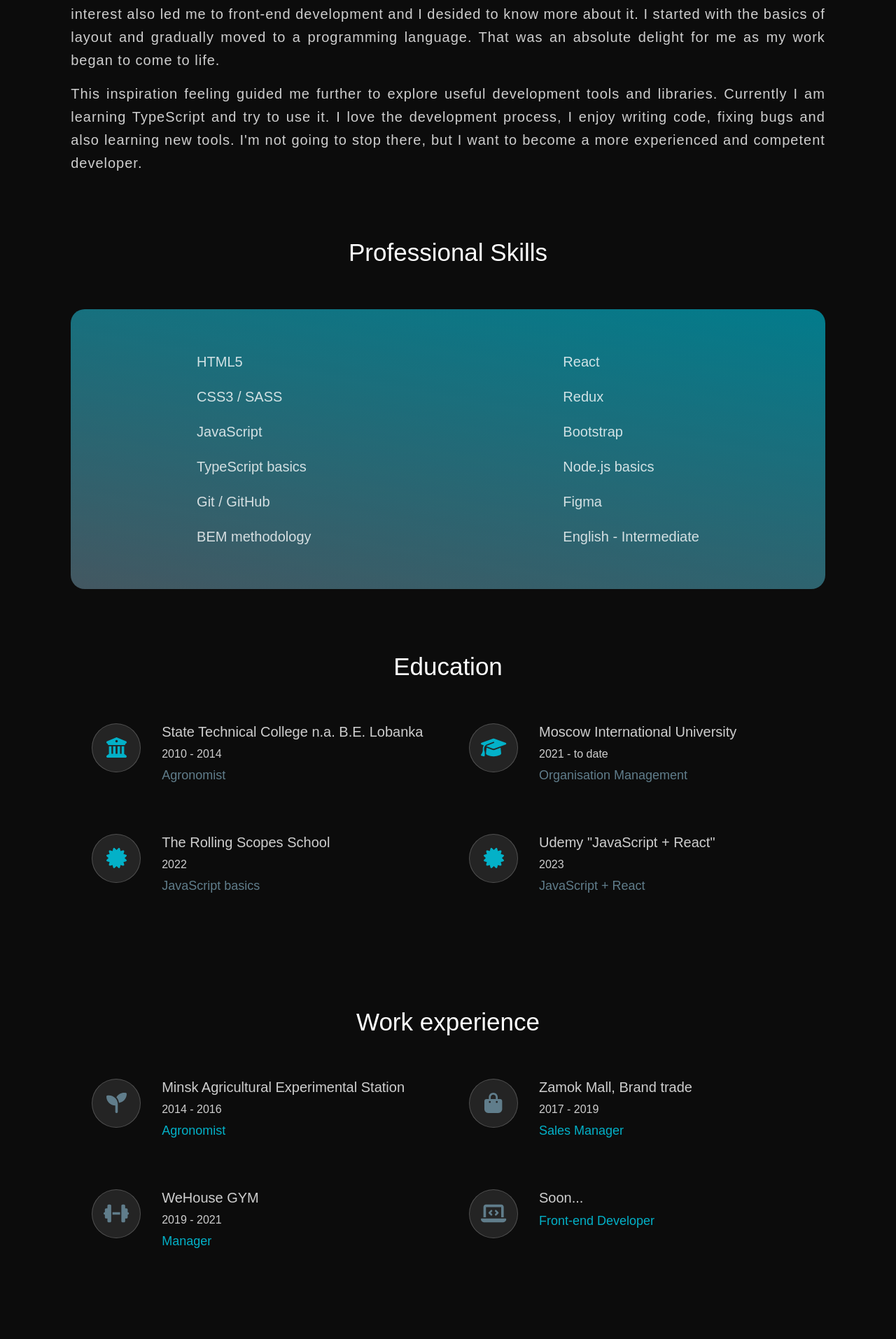
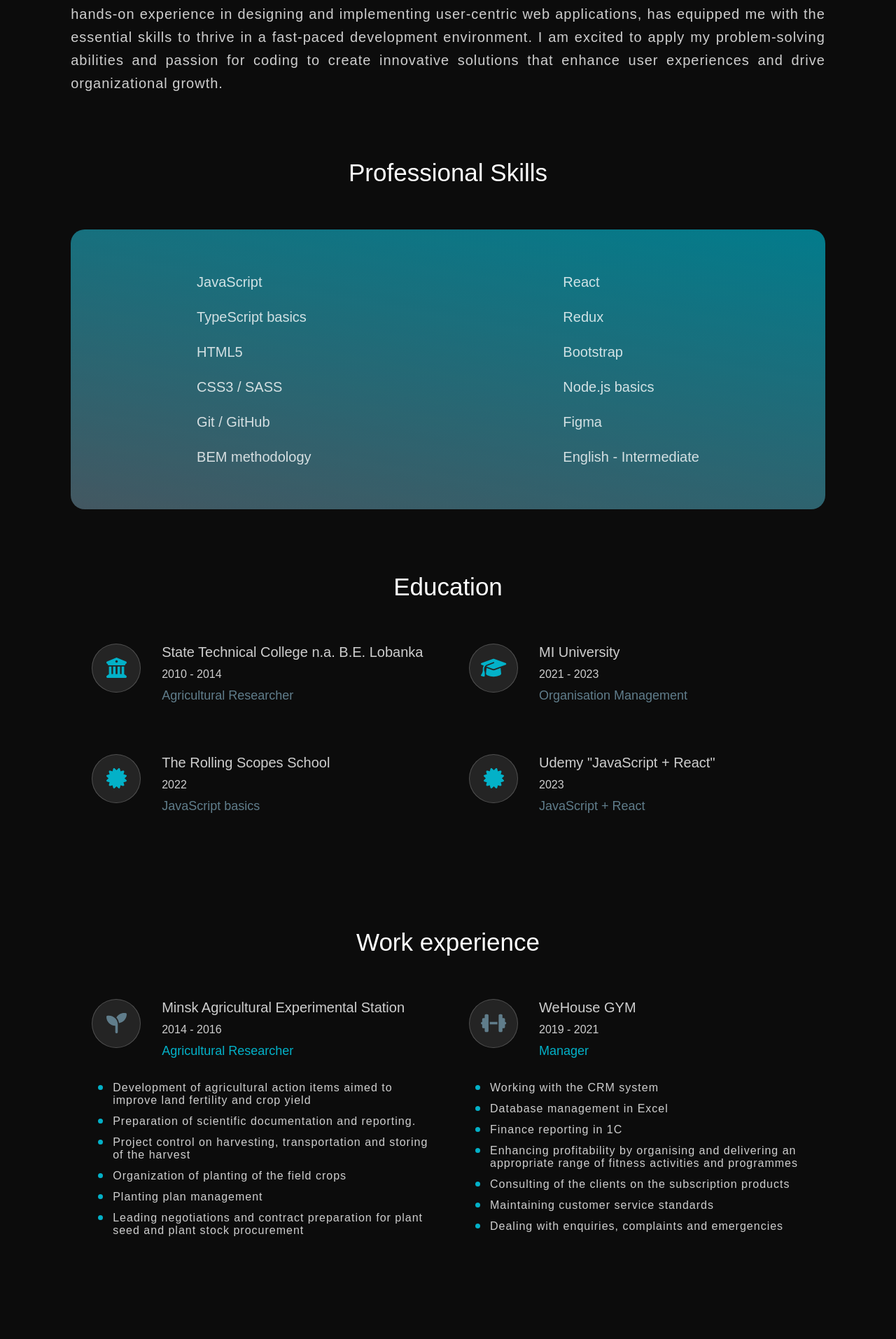
Before and after one commit to AlenaKoryavaya/my-cv, a React (Create React App) app: page / in a window 1280 px wide. Shown: the part 786-2700 px from the top of the page at 70% size. Built offline with nearby package versions, Linux system fonts and the light colour scheme.

Commit message:
fix: work experience info

```diff
--- a/src/components/education/Education.js
+++ b/src/components/education/Education.js
@@ -21,7 +21,7 @@ const Education = () => {
                     <div>
                         <h3>State Technical College n.a. B.E. Lobanka</h3>
                         <p className="content__item-year">2010 - 2014</p>
-                        <p className="content__item-prof">Agronomist</p>
+                        <p className="content__item-prof">Agricultural Researcher</p>
                     </div>
                 </div>
                 <div className="content__item">
@@ -29,8 +29,8 @@ const Education = () => {
                         <FontAwesomeIcon icon={faGraduationCap} className="content__item-icon" />
                     </div>
                     <div>
-                        <h3>Moscow International University</h3>
-                        <p className="content__item-year">2021 - to date</p>
+                        <h3>MI University</h3>
+                        <p className="content__item-year">2021 - 2023</p>
                         <p className="content__item-prof">Organisation Management</p>
                     </div>
                 </div>
--- a/src/components/experience/Experience.js
+++ b/src/components/experience/Experience.js
@@ -1,10 +1,5 @@
 import { FontAwesomeIcon } from "@fortawesome/react-fontawesome";
-import {
-    faSeedling,
-    faBagShopping,
-    faDumbbell,
-    faLaptopCode,
-} from "@fortawesome/free-solid-svg-icons";
+import { faSeedling, faDumbbell } from "@fortawesome/free-solid-svg-icons";
 
 import "./Experience.scss";
 
@@ -20,17 +15,26 @@ const Experience = () => {
                     <div>
                         <h3>Minsk Agricultural Experimental Station</h3>
                         <p className="item-year">2014 - 2016</p>
-                        <p className="item-prof">Agronomist</p>
-                    </div>
-                </div>
-                <div className="experience__item">
-                    <div className="icon-wrapper">
-                        <FontAwesomeIcon icon={faBagShopping} className="icon" />
-                    </div>
-                    <div>
-                        <h3>Zamok Mall, Brand trade</h3>
-                        <p className="item-year">2017 - 2019</p>
-                        <p className="item-prof">Sales Manager</p>
+                        <p className="item-prof">Agricultural Researcher</p>
+                        <div className="item-responsob">
+                            <ul>
+                                <li>
+                                    Development of agricultural action items aimed to improve land
+                                    fertility and crop yield
+                                </li>
+                                <li>Preparation of scientific documentation and reporting.</li>
+                                <li>
+                                    Project control on harvesting, transportation and storing of the
+                                    harvest
+                                </li>
+                                <li>Organization of planting of the field crops</li>
+                                <li>Planting plan management</li>
+                                <li>
+                                    Leading negotiations and contract preparation for plant seed and
+                                    plant stock procurement
+                                </li>
+                            </ul>
+                        </div>
                     </div>
                 </div>
                 <div className="experience__item">
@@ -41,15 +45,20 @@ const Experience = () => {
                         <h3>WeHouse GYM</h3>
                         <p className="item-year">2019 - 2021</p>
                         <p className="item-prof">Manager</p>
-                    </div>
-                </div>
-                <div className="experience__item">
-                    <div className="icon-wrapper">
-                        <FontAwesomeIcon icon={faLaptopCode} className="icon" />
-                    </div>
-                    <div>
-                        <h3>Soon...</h3>
-                        <p className="item-prof">Front-end Developer</p>
+                        <div className="item-responsob">
+                            <ul>
+                                <li>Working with the CRM system</li>
+                                <li>Database management in Excel</li>
+                                <li>Finance reporting in 1C</li>
+                                <li>
+                                    Enhancing profitability by organising and delivering an
+                                    appropriate range of fitness activities and programmes
+                                </li>
+                                <li>Consulting of the clients on the subscription products</li>
+                                <li>Maintaining customer service standards</li>
+                                <li>Dealing with enquiries, complaints and emergencies</li>
+                            </ul>
+                        </div>
                     </div>
                 </div>
             </div>
--- a/src/components/experience/Experience.scss
+++ b/src/components/experience/Experience.scss
@@ -68,5 +68,38 @@
                 line-height: 16px;
             }
         }
+        .item-responsob {
+            margin: 30px 20px 0px -70px;
+            letter-spacing: 1px;
+
+            @media screen and (max-width: 695px) {
+                margin: 30px 20px 0px -57px;
+                font-size: 16px;
+            }
+
+            li {
+                position: relative;
+                margin-bottom: 12px;
+                z-index: 1;
+                line-height: normal;
+
+                @media screen and (max-width: 695px) {
+                    font-size: 16px;
+                    letter-spacing: 0;
+                }
+
+                &::before {
+                    content: "";
+                    position: absolute;
+                    z-index: 2;
+                    width: 7px;
+                    height: 7px;
+                    left: -21px;
+                    top: 5px;
+                    border-radius: 50%;
+                    background-color: $coral-color;
+                }
+            }
+        }
     }
 }
--- a/src/components/skills/Skills.js
+++ b/src/components/skills/Skills.js
@@ -6,10 +6,10 @@ const Skills = () => {
             <h2>Professional Skills</h2>
             <div className="skills__container">
                 <ul>
+                    <li className="skills__item">JavaScript</li>
+                    <li className="skills__item">TypeScript basics</li>
                     <li className="skills__item">HTML5</li>
                     <li className="skills__item">CSS3 / SASS</li>
-                    <li className="skills__item">JavaScript</li>
-                    <li className="skills__item">TypeScript basics</li>
                     <li className="skills__item">Git / GitHub</li>
                     <li className="skills__item">BEM methodology</li>
                 </ul>
--- a/src/components/summary/Summary.js
+++ b/src/components/summary/Summary.js
@@ -5,20 +5,14 @@ const Summary = () => {
         <section id="summary" className="summary">
             <h2>Summary</h2>
             <p className="summary__text">
-                For as long as I can remember, I have always liked to keep up with the times. As the
-                internet evolved, more and more useful applications appeared and websites began to
-                look simply amazing. And I liked to consider myself a power user. And because I
-                didn’t know anything about Tech, my interest increased every day. That interest also
-                led me to front-end development and I desided to know more about it. I started with
-                the basics of layout and gradually moved to a programming language. That was an
-                absolute delight for me as my work began to come to life.{" "}
-            </p>
-            <p className="summary__text">
-                This inspiration feeling guided me further to explore useful development tools and
-                libraries. Currently I am learning TypeScript and try to use it. I love the
-                development process, I enjoy writing code, fixing bugs and also learning new tools.
-                I'm not going to stop there, but I want to become a more experienced and competent
-                developer.
+                As an enthusiastic and motivated JavaScript Intern, I am eager to contribute to your
+                team's success by leveraging my strong foundation in web development principles,
+                along with a keen interest in exploring the latest front-end technologies. My recent
+                completion of a comprehensive programming bootcamp, coupled with hands-on experience
+                in designing and implementing user-centric web applications, has equipped me with
+                the essential skills to thrive in a fast-paced development environment. I am excited
+                to apply my problem-solving abilities and passion for coding to create innovative
+                solutions that enhance user experiences and drive organizational growth.
             </p>
         </section>
     );
```
Also changed, not shown: src/assets/fonts/Satisfy-Regular.ttf (deleted), 1 other file (tests, documents, lock files or other folders).
